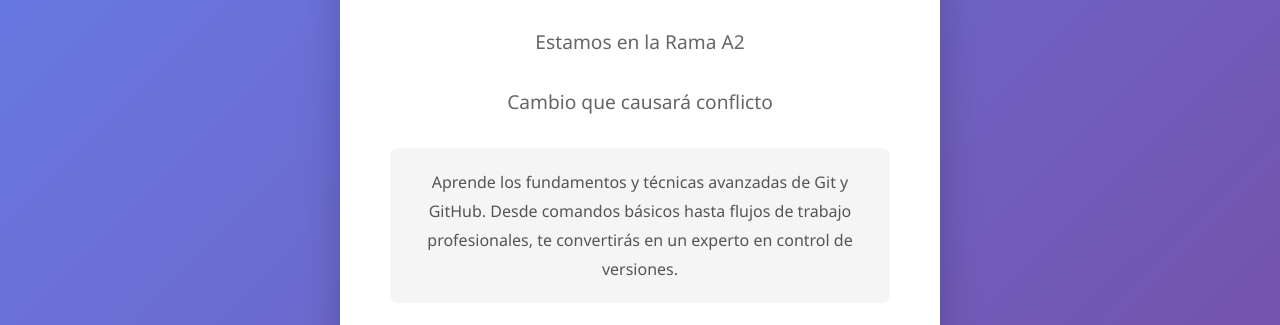
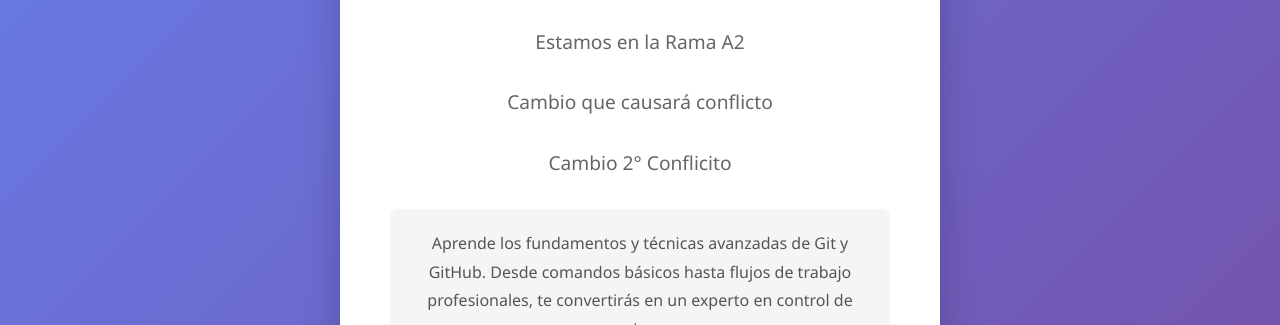
Before and after one commit to BrianEsquivel-hexaware/GitPage, a plain HTML site: page index.html in a window 1280 px wide. Shown: the part 253-578 px from the top of the page. Drawn offline with Linux system fonts and the light colour scheme.

Commit message:
Cambio para conflicto muestra

```diff
--- a/index.html
+++ b/index.html
@@ -161,6 +161,7 @@
             <p class="subtitle">Domina el control de versiones</p>
             <p class="subtitle">Estamos en la Rama A2</p>
             <p class="subtitle">Cambio que causará conflicto</p>
+            <p class="subtitle">Cambio 2° Conflicito</p>
         </div>
 
         <div class="description">
```
